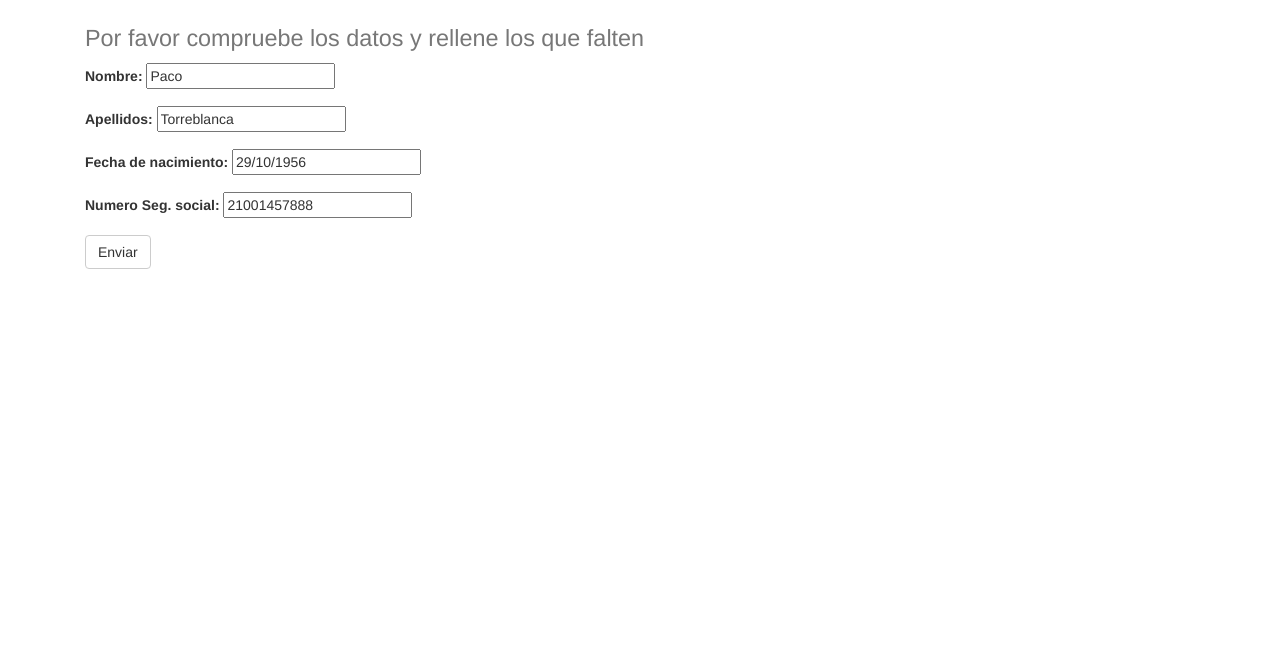
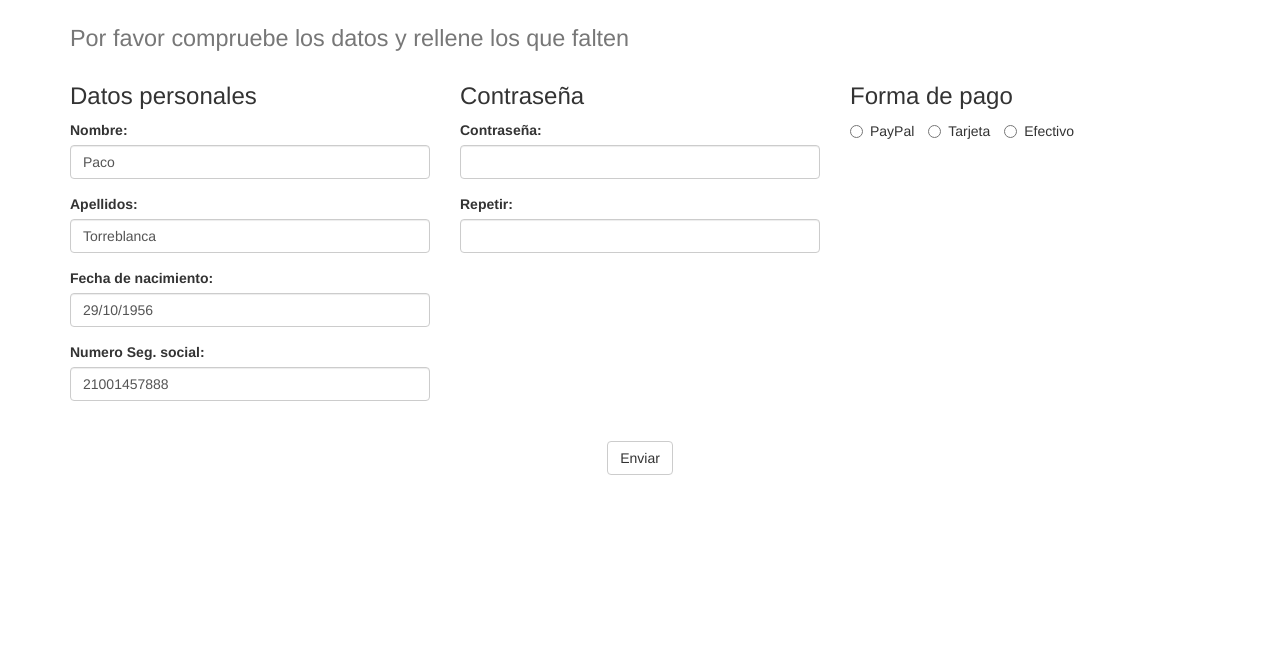
Before and after one commit to olayer66/iFarma-html, a website: page iFarma/public_html/nuevoPaciente.html in a window 1280 px wide. Shown: the part 136-800 px from the top of the page. Drawn offline with Linux system fonts and the light colour scheme.

Commit message:
1) formulario de nuevo paciente terminado

```diff
--- a/iFarma/public_html/nuevoPaciente.html
+++ b/iFarma/public_html/nuevoPaciente.html
@@ -38,7 +38,7 @@ and open the template in the editor.
                     <span class="icon-bar"></span>
                     <span class="icon-bar"></span>
                 </button>
-                <a class="navbar-brand" href="#">iFarma</a>
+                <a class="navbar-brand" href="index.html">iFarma</a>
             </div>
             <!-- Collect the nav links, forms, and other content for toggling -->
             <div class="collapse navbar-collapse" id="bs-example-navbar-collapse-1">
@@ -60,41 +60,59 @@ and open the template in the editor.
     </nav>
     <!-- formulario -->
     <div class="container">
+        <div class="row">
             <div class="col-lg-12">
                 <h1 class="page-header">Nuevo paciente</h1>
                 <h1><small>Por favor compruebe los datos y rellene los que falten</small></h1>
             </div>
-        <form  method="POST">
+        </div>
+        <div class="row">
+            <form>
                 <!--Datos del usuario-->
-            <div class="col-md-4">
+                <div class="col-md-4 portfolio-item">
+                    <h3>Datos personales</h3>
                     <div class="form-group">
-                    <label>Nombre:</label>
-                    <input type="text" value="Paco">
+                        <label for="nombrePaciente">Nombre:</label>
+                        <input type="text" value="Paco" class="form-control" id="nombrePaciente">
                     </div>
                     <div class="form-group">
-                    <label>Apellidos:</label>
-                    <input type="text" value="Torreblanca">
+                        <label for="apellidosPaciente">Apellidos:</label>
+                        <input type="text" value="Torreblanca" class="form-control" id="apellidosPaciente">
                     </div>
                     <div class="form-group">
-                    <label>Fecha de nacimiento:</label>
-                    <input type="text" value="29/10/1956">
+                        <label for="fechaPaciente">Fecha de nacimiento:</label>
+                        <input type="text" value="29/10/1956"  class="form-control" id="fechaPaciente">
                     </div>
                     <div class="form-group">
-                    <label>Numero Seg. social:</label>
-                    <input type="text" value="21001457888">
+                        <label for="nSegSocialPaciente">Numero Seg. social:</label>
+                        <input type="text" value="21001457888"  class="form-control" id="nSegSocialPaciente">
                     </div>
                 </div>
                 <!--contraseña-->
-            <div class="col-md-4">
+                <div class="col-md-4 portfolio-item">
+                    <h3>Contraseña</h3>
+                    <div class="form-group">
+                        <label for="contraPaciente">Contraseña:</label>
+                        <input type="password" class="form-control" id="contraPaciente">
+                    </div>
+                    <div class="form-group">
+                        <label for="contraRepPaciente">Repetir:</label>
+                        <input type="password" class="form-control" id="contraRepPaciente">
+                    </div>
                 </div>
                 <!--forma de pago-->
-            <div class="col-md-4">
+                <div class="col-md-4 portfolio-item">
+                    <h3>Forma de pago</h3>
+                    <label class="radio-inline"><input type="radio" name="formaPago">PayPal</label>
+                    <label class="radio-inline"><input type="radio" name="formaPago">Tarjeta</label>
+                    <label class="radio-inline"><input type="radio" name="formaPago">Efectivo</label>
                 </div>
                 <!--enviar-->
                 <div class="col-md-12">
-                <input type="submit" class="btn btn-default" value="Enviar">
+                    <input type="submit" class="btn btn-default center-block" value="Enviar">
                 </div>
             </form>
         </div>
+    </div>
     </body>
 </html>
```
Also changed, not shown: iFarma/public_html/index.html (+1 -1 lines). Lines whose indentation alone changed are shown as unchanged.
